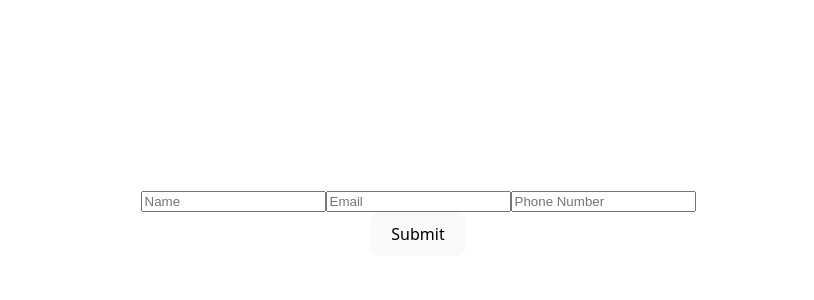
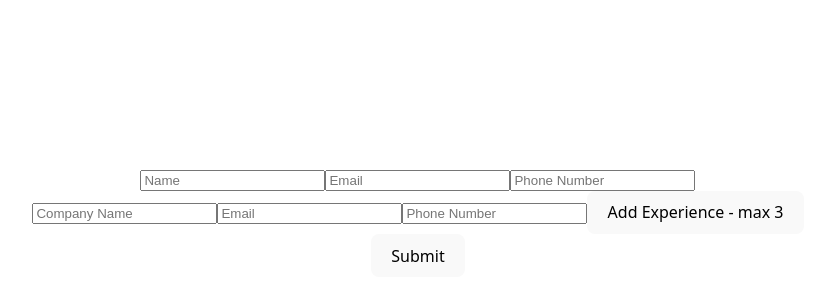
Before and after one commit to joshp423/CV-Application, a React (Vite) app: page / in a window 1280 px wide. Shown: the part 178-478 px from the top of the page, without its empty margins (222-1036 px from the left). Built offline with nearby package versions, Linux system fonts and the light colour scheme.

Commit message:
expInfo WIP

```diff
--- a/src/App.jsx
+++ b/src/App.jsx
@@ -1,5 +1,6 @@
 import { useState } from 'react'
 import GeneralInfo from './components/generalInfo';
+import ExpInfo from './components/expInfo';
 import './App.css'
 
 
@@ -23,6 +24,10 @@ function App() {
         formState={formState}
       />
 
+      <ExpInfo
+        formState={formState}
+      />
+
       <button type='submit' onClick={submitForm}>
         {formState === 1 ? "Edit" : "Submit"}
       </button>
--- a/src/components/expInfo.jsx
+++ b/src/components/expInfo.jsx
@@ -0,0 +1,55 @@
+import { useState } from "react";
+
+export default function ExpInfo({ formState }){
+    const [expInfo, setExpInfo] = useState([]);
+    const [expCounter, setExpCounter] = useState(1);
+
+    function updateValues(e) {
+        setExpInfo({
+            ...expInfo,
+        [e.target.name]: e.target.value
+        })
+    }
+
+    if (formState === 0) {
+        return (
+            <div className="generalInfoForm">
+                <input
+                    placeholder="Company Name"
+                    name="name"
+                    value={expInfo.name}
+                    onChange={updateValues}
+                />
+
+                <input
+                    placeholder="Email"
+                    name="email"
+                    value={expInfo.email}
+                    onChange={updateValues}
+                />
+                <input
+                    placeholder="Phone Number"
+                    name="phoneNumber"
+                    value={expInfo.phoneNumber}
+                    onChange={updateValues}
+                />
+                {!expInfo || expInfo.length < 2 && (
+                    <button type="button">
+                        Add Experience - max 3
+                    </button>
+                )}
+
+            </div>
+        )
+    }
+    else {
+        return (
+            <div className="generalInfoDisplay">
+                <h1>{expInfo.name}</h1>
+                <p>{expInfo.email}</p>
+                <p>{expInfo.phoneNumber}</p>
+            </div>
+        )
+    }
+
+}
```
